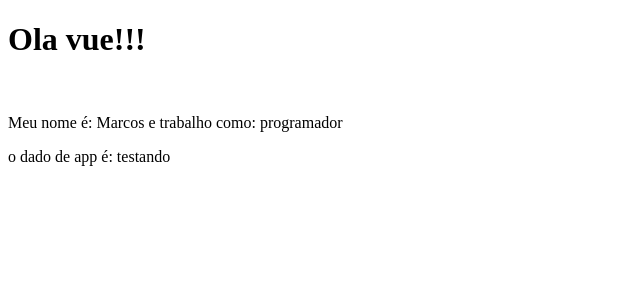
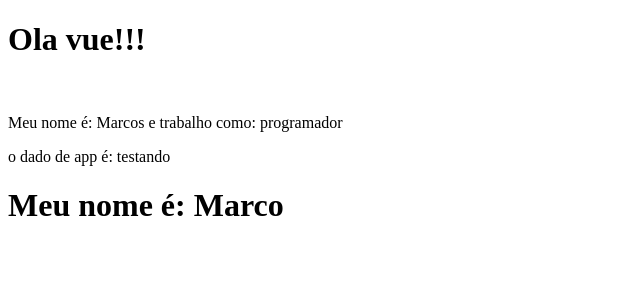
Before and after one commit to MAN0LIT0/Curso_vue, a Vue app in the folder Vue_curso/: page / in a window 1280 px wide. Shown: the top 300 px of the page, without its empty margins (0-640 px from the left). Built offline with nearby package versions, Linux system fonts and the light colour scheme.

Commit message:
adicionando lifecycle hooks

```diff
--- a/Vue_curso/src/App.vue
+++ b/Vue_curso/src/App.vue
@@ -2,14 +2,17 @@
 <div>
   <componente1/>
   <p>o dado de app é: {{ teste }}</p>
+  <LifeCycle/>
 </div>
 </template>
 <script>
 import componente1 from './components/componente1.vue'
+import LifeCycle from './components/LifeCycle.vue'
 export default {
   name: 'App',
   components: {
-    componente1
+    componente1,
+    LifeCycle
   }, data() {
     return {
       teste: "testando"
--- /dev/null
+++ b/Vue_curso/src/components/LifeCycle.vue
@@ -0,0 +1,26 @@
+<template>
+    <div>
+        <h1>Meu nome é: {{ nome }}</h1>
+    </div>
+</template>
+
+<script>
+export default {
+    name: 'LifeCycle',
+    data() {
+        return {
+            nome: 'ainda não sei'
+        }
+    },
+    created() {
+        setTimeout(() =>{
+            this.nome = 'Matheus'
+        },1000);
+    },
+    mounted() {
+        setTimeout(() =>{
+            this.nome = 'Marco'
+        },2000);
+    },
+}
+</script>
```
